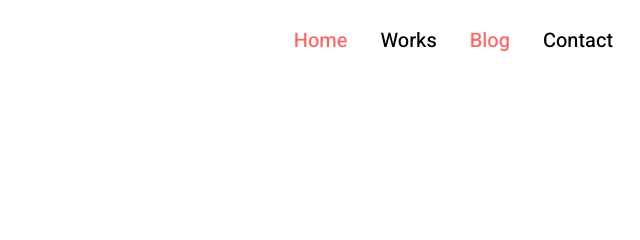
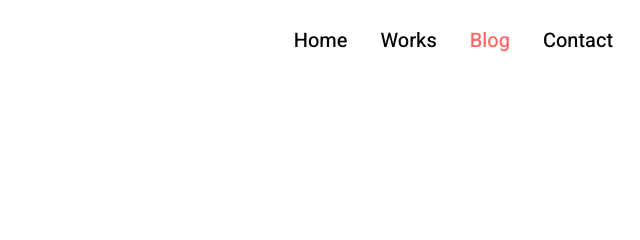
Before and after one commit to GalkaNH/Jonh, a plain HTML site: page blog.html in a window 1280 px wide. Shown: the top 240 px of the page, 543-1183 px from the left. Drawn offline with Linux system fonts and the light colour scheme; files whose address does not match are found by name.

Commit message:
Update blog.html

```diff
--- a/blog.html
+++ b/blog.html
@@ -22,7 +22,7 @@
 			</div>
 			<nav class="menu__body">
 				<ul class="menu__list">
-					<li><a href="https://galkanh.github.io/Jonh/" class="menu__link _active">Home</a></li>
+					<li><a href="https://galkanh.github.io/Jonh/" class="menu__link ">Home</a></li>
 					<li><a href="https://galkanh.github.io/Jonh/works" class="menu__link ">Works</a></li>
 					<li><a href="https://galkanh.github.io/Jonh/blog" class="menu__link _active">Blog</a></li>
 					<li><a href="https://galkanh.github.io/Jonh/" class="menu__link ">Contact</a></li>
```
